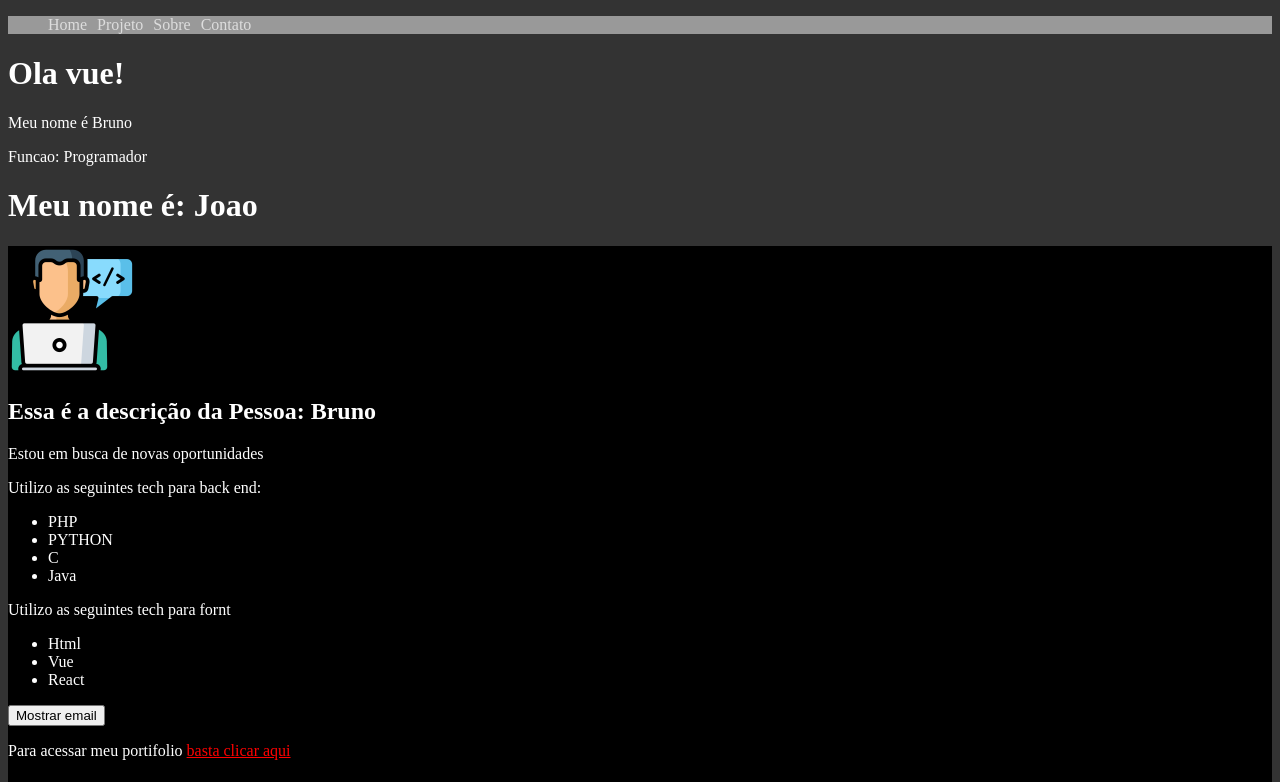
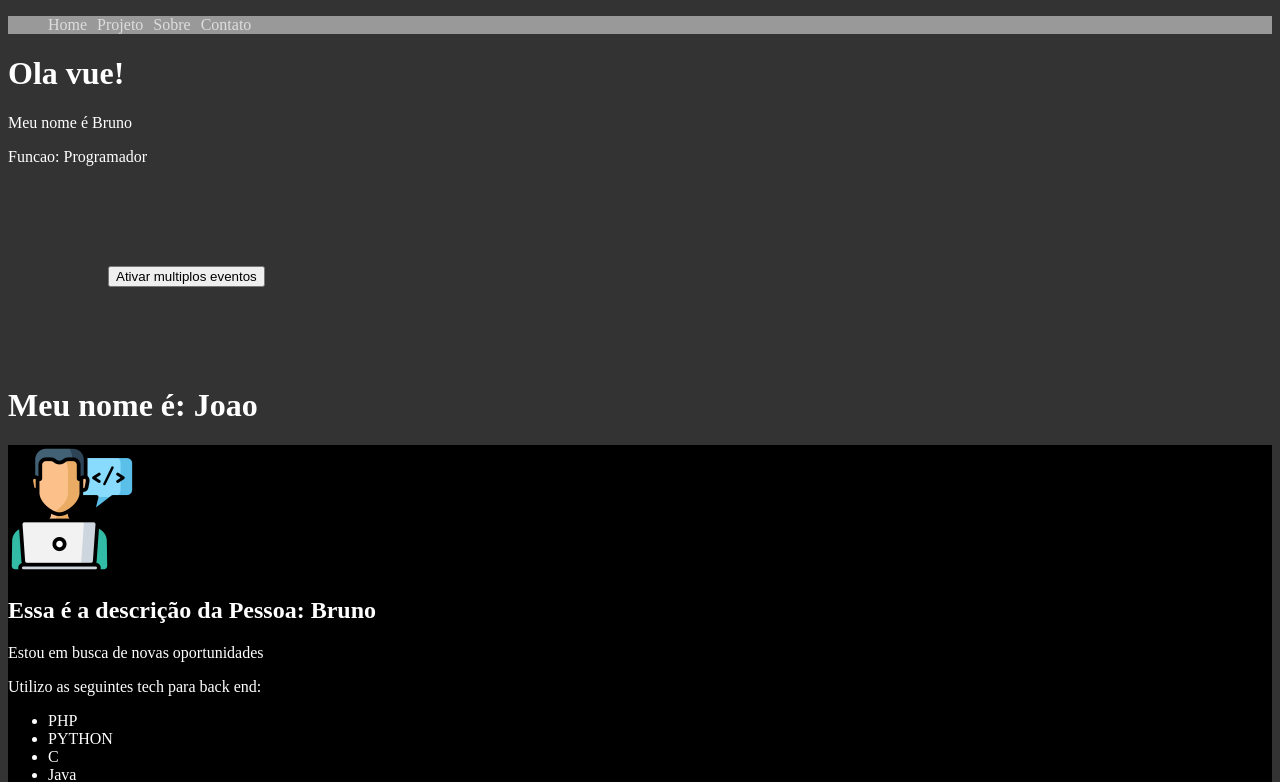
Before and after one commit to brunopautz/aprendendo-vue-3, a Vue app: page / in a window 1280 px wide. Shown: the top 782 px of the page. Built offline with nearby package versions, Linux system fonts and the light colour scheme.

Commit message:
Multiplos eventos + dados enviado na funcao

```diff
--- /dev/null
+++ b/src/components/MultiplosEventos.vue
@@ -0,0 +1,34 @@
+<template>
+    <div>
+        <button @click="primeiro(txt1, $event),segundo(txt2, $event)" >Ativar multiplos eventos</button>
+        <p> {{ multiplos_eventos }} </p>
+    </div>
+</template>
+
+<script>
+export default {
+    name: 'MultiplosEventos',
+    data() {
+        return {
+            multiplos_eventos: '',
+            txt1: 'Primeiro evento',
+            txt2: 'Segundo evento',
+
+        }
+    },
+    methods: {
+        primeiro(txt, e) {
+            this.multiplos_eventos = txt
+        },
+        segundo(txt, e) {
+            setTimeout( () => this.multiplos_eventos = txt, 500 )
+        }
+    }
+}
+</script>
+
+<style scoped>
+    div {
+        margin: 100px;
+    }
+</style>
--- a/src/components/PrimeiroComponente.vue
+++ b/src/components/PrimeiroComponente.vue
@@ -3,13 +3,19 @@
         <h1>Ola vue!</h1>
         <p>Meu nome é {{ nome }}</p>
         <p>Funcao: {{ profissao }}</p>
-
+        <MultiplosEventos />
     </div>
 </template>
 
 <script>
+
+import MultiplosEventos from './MultiplosEventos.vue'
+
 export default {
     name: 'Primeiro componente',
+    components: {
+        MultiplosEventos
+    },
     data() {
         return {
             nome: "Bruno",
```
